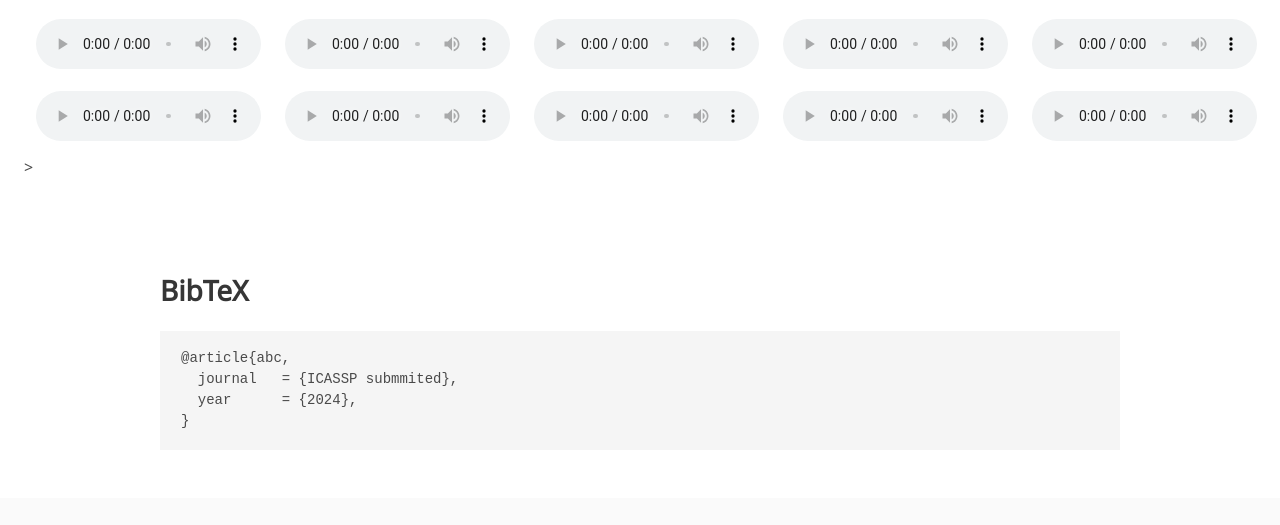
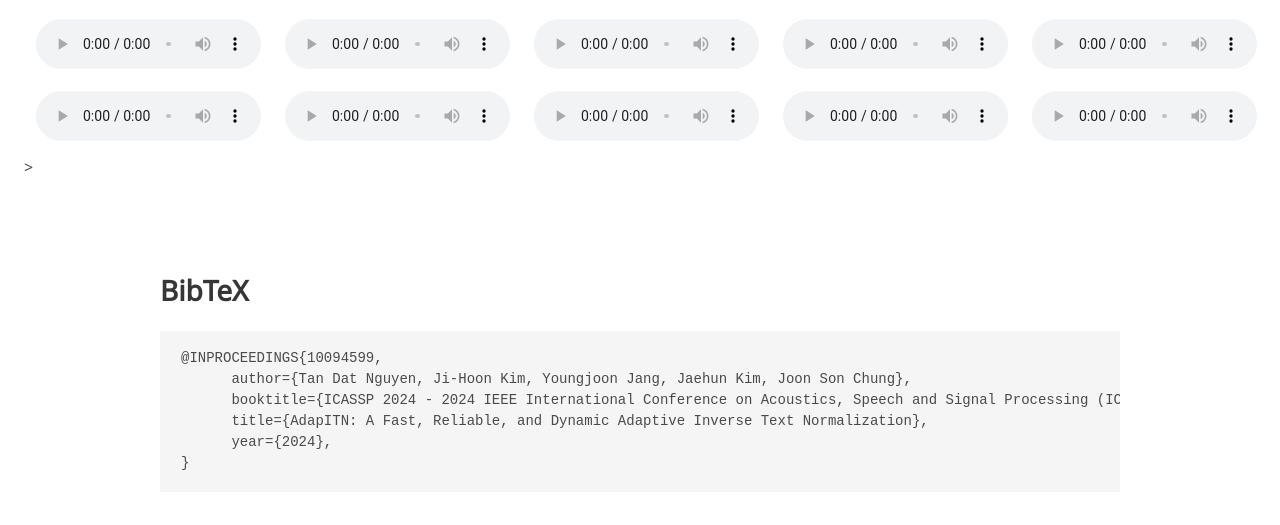
Before and after one commit to fregrad/fregrad.github.io, a plain HTML site: page index.html in a window 1280 px wide. Shown: the part 3184-3709 px from the top of the page. Drawn offline with nearby package versions, Linux system fonts and the light colour scheme; some icons are missing; a web font is replaced by a local one.

Commit message:
[FIXED] bibtext

```diff
--- a/index.html
+++ b/index.html
@@ -77,7 +77,7 @@
             <span class="author-block">
               <a>Ji-Hoon Kim</a>,</span>
             <span class="author-block">
-              <a>Youngjoon Jang</a>,
+              <a href="https://art-jang.github.io/">Youngjoon Jang</a>,
             </span>
             <span class="author-block">
               <a>Jaehun Kim</a>,
@@ -741,9 +741,11 @@
 <section class="section" id="BibTeX">
   <div class="container is-max-desktop content">
     <h2 class="title">BibTeX</h2>
-    <pre><code>@article{abc,
-  journal   = {ICASSP submmited},
-  year      = {2024},
+    <pre><code>@INPROCEEDINGS{10094599,
+      author={Tan Dat Nguyen, Ji-Hoon Kim, Youngjoon Jang, Jaehun Kim, Joon Son Chung},
+      booktitle={ICASSP 2024 - 2024 IEEE International Conference on Acoustics, Speech and Signal Processing (ICASSP)},
+      title={AdapITN: A Fast, Reliable, and Dynamic Adaptive Inverse Text Normalization},
+      year={2024},
 }</code></pre>
   </div>
 </section>
```
Also changed, not shown: 1 other file.
